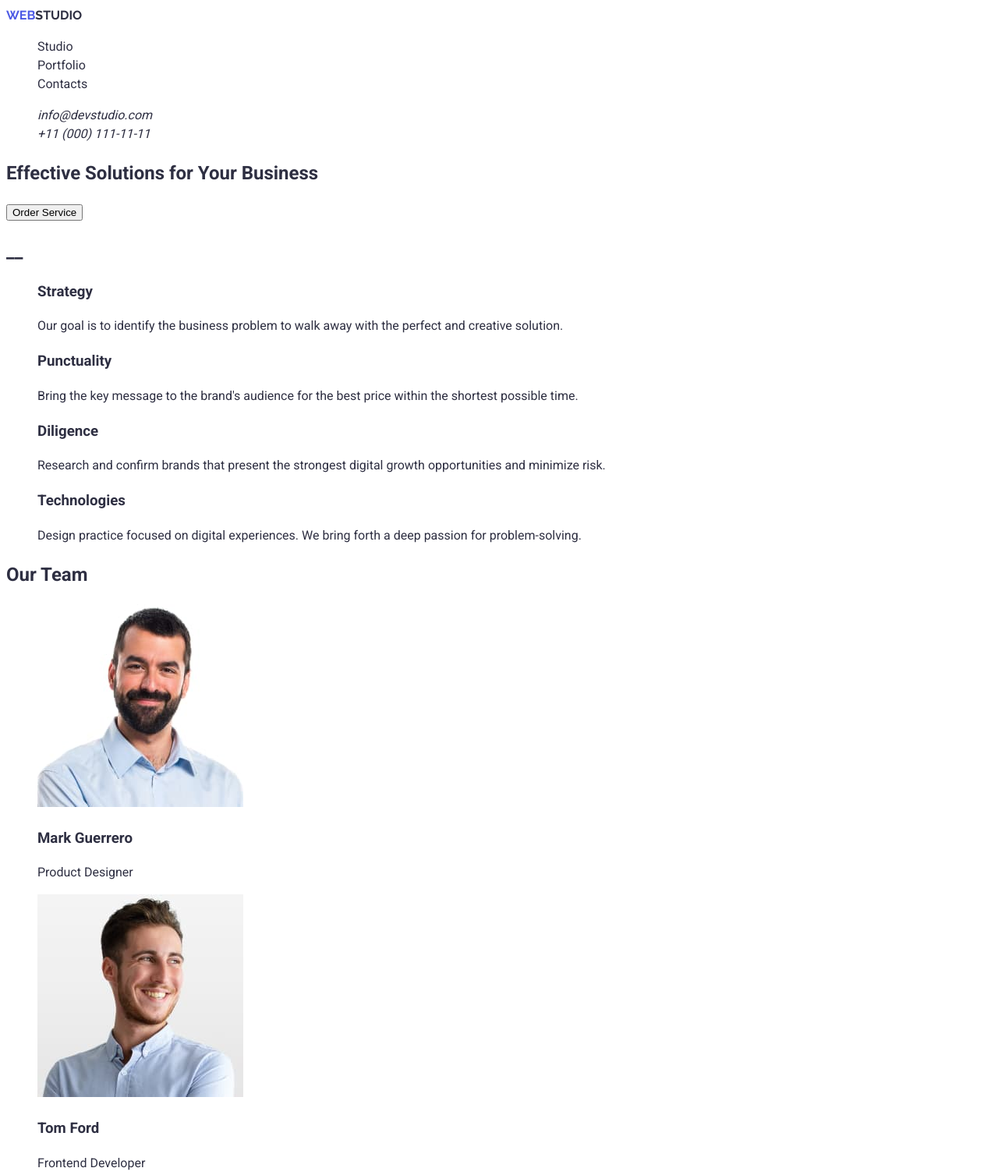
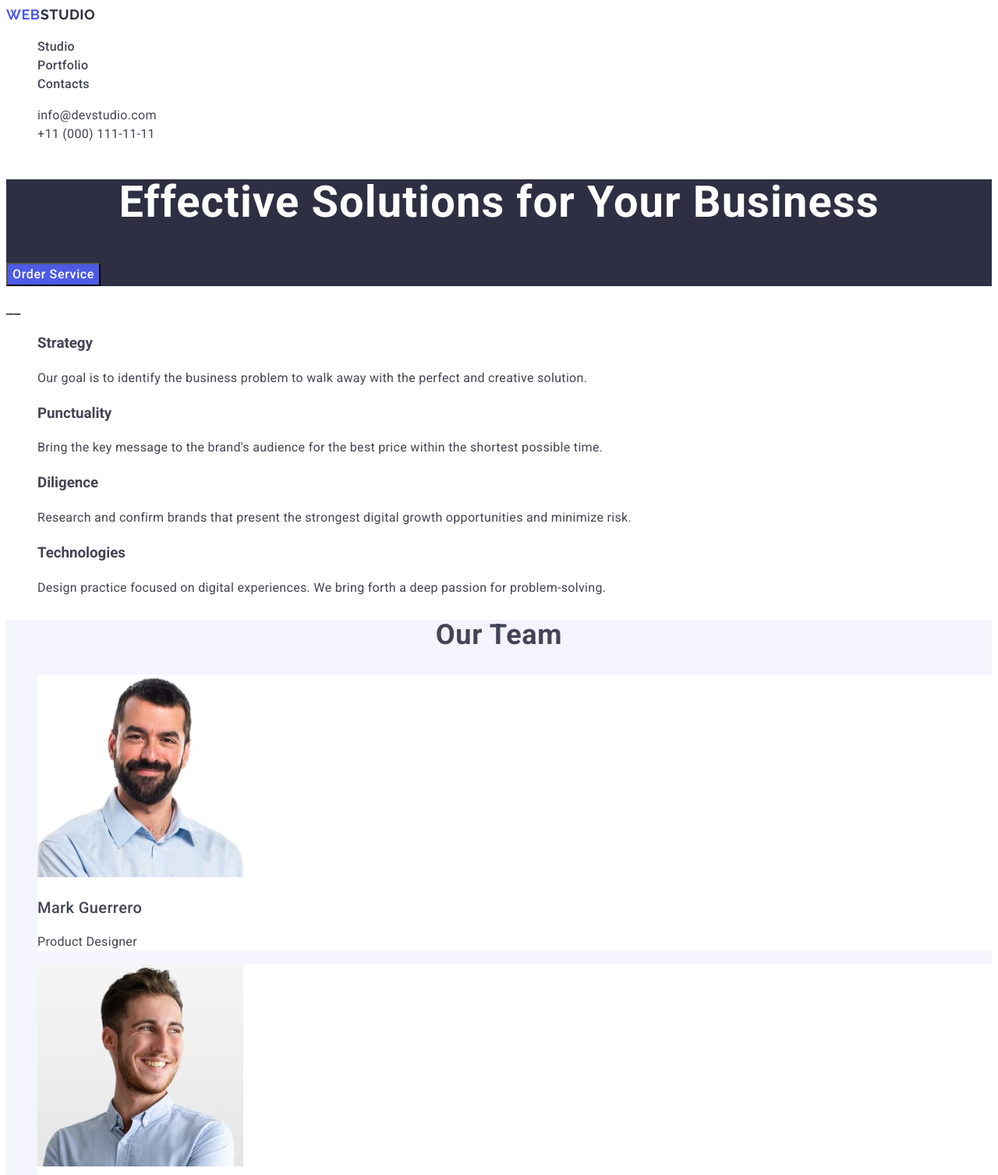
Before and after one commit to YorkAlucard/goit-markup-hw-02, a plain HTML site: page index.html in a window 1280 px wide. Shown: the top 1507 px of the page at 78% size. Drawn offline with Linux system fonts and the light colour scheme.

Commit message:
save hw2

```diff
--- a/css/style.css
+++ b/css/style.css
@@ -2,7 +2,8 @@ body {
   font-family: 'Roboto', sans-serif;
   font-weight: 400;
   font-style: normal;
-  color: #2e2f42;
+  color: #434455;
+  background-color: #ffffff;
   line-height: 1.5;
 }
 
@@ -22,6 +23,10 @@ li {
   font-style: normal;
   text-transform: uppercase;
   color: #4d5ae5;
+  font-weight: 700;
+  font-size: 18px;
+  line-height: 1.17;
+  letter-spacing: 0.03em;
 }
 
 .header-logo-studio {
@@ -39,3 +44,116 @@ li {
 .footer-logo-studio {
   color: #f4f4fd;
 }
+
+.header-menu-link {
+  font-weight: 500;
+  letter-spacing: 0.02em;
+}
+
+.header-menu-link:hover,
+.header-menu-link:active {
+  color: #404bbf;
+}
+
+.contacts {
+  font-style: normal;
+}
+
+.contacts-link {
+  letter-spacing: 0.02em;
+  color: #434455;
+}
+
+.contacts-link:hover,
+.contacts-link:focus {
+  color: #404bbf;
+}
+
+.head-site {
+  background-color: #2e2f42;
+}
+.page-title {
+  font-size: 56px;
+  line-height: 1.07;
+  text-align: center;
+  letter-spacing: 0.02em;
+  color: #ffffff;
+}
+.header-button {
+  background-color: #4d5ae5;
+  font-family: 'roboto', sans-serif;
+  font-weight: 500;
+  font-size: 16px;
+  line-height: 1.5;
+  letter-spacing: 0.04em;
+  color: #ffffff;
+  cursor: pointer;
+}
+
+.header-button:hover,
+.header-button:focus {
+  background-color: #404bbf;
+}
+
+.strategy-title {
+  font-weight: 500;
+  font-size: 20px;
+  line-height: 1.2;
+  letter-spacing: 0.02em;
+}
+
+.strategy-list-text {
+  letter-spacing: 0.02em;
+  color: #434455;
+}
+
+.team {
+  background-color: #f4f4fd;
+}
+
+.team-title {
+  font-size: 36px;
+  line-height: 1.11;
+  text-align: center;
+  letter-spacing: 0.02em;
+  text-transform: capitalize;
+}
+
+.team-list-item {
+  background-color: #ffffff;
+}
+
+.team-list-title {
+  font-weight: 500;
+  font-size: 20px;
+  line-height: 1.2;
+  letter-spacing: 0.02em;
+}
+
+.team-list-text {
+  letter-spacing: 0.02em;
+  color: #434455;
+}
+
+.portfolio-title {
+  font-size: 36px;
+  line-height: 1.11;
+  text-align: center;
+  letter-spacing: 0.02em;
+  text-transform: capitalize;
+}
+
+.portfolio-list-title {
+  font-weight: 500;
+  font-size: 20px;
+  line-height: 1.2;
+  letter-spacing: 0.02em;
+  color: #2e2f42;
+}
+
+.team-list-text {
+  font-size: 16px;
+  line-height: 1.5;
+  letter-spacing: 0.02em;
+  color: #434455;
+}
--- a/index.html
+++ b/index.html
@@ -26,13 +26,13 @@
         >
         <ul class="header-menu-list">
           <li class="header-menu-item">
-            <a class="header-menu-link">Studio</a>
+            <a class="header-menu-link" href="./index.html">Studio</a>
           </li>
           <li class="header-menu-item">
-            <a class="header-menu-link">Portfolio</a>
+            <a class="header-menu-link" href="">Portfolio</a>
           </li>
           <li class="header-menu-item">
-            <a class="header-menu-link">Contacts</a>
+            <a class="header-menu-link" href="">Contacts</a>
           </li>
         </ul>
       </nav>
@@ -52,9 +52,9 @@
       </address>
     </header>
     <main>
-      <section>
+      <section class="head-site">
         <h1 class="page-title">Effective Solutions for Your Business</h1>
-        <button type="button" style="header-button">Order Service</button>
+        <button type="button" class="header-button">Order Service</button>
       </section>
 
       <!--Our strategy-->
@@ -142,8 +142,7 @@
         <h2 class="portfolio-title">Our Portfolio</h2>
         <ul class="portfolio-list">
           <li class="portfolio-list-item">
-            <a class="portfolio-list-link" href=""
-              ><img
+            <img
               class="portfolio-list-photo"
               src="./images/banking-app.jpg"
               alt="banking-app-pict"
@@ -151,12 +150,10 @@
               height="360"
             />
             <h3 class="portfolio-list-title">Banking App</h3>
-              <p>App</p></a
-            >
+            <p class="team-list-text">App</p>
           </li>
           <li class="portfolio-list-item">
-            <a class="portfolio-list-link" href=""
-              ><img
+            <img
               class="portfolio-list-photo"
               src="./images/cashless-payment.jpg"
               alt="cashless-payment-pict"
@@ -164,12 +161,10 @@
               height="360"
             />
             <h3 class="portfolio-list-title">Cashless Payment</h3>
-              <p>Marketing</p></a
-            >
+            <p class="team-list-text">Marketing</p>
           </li>
           <li class="portfolio-list-item">
-            <a class="portfolio-list-link" href=""
-              ><img
+            <img
               class="portfolio-list-photo"
               src="./images/meditation-app.jpg"
               alt="meditation-app-pict"
@@ -177,14 +172,12 @@
               height="360"
             />
             <h3 class="portfolio-list-title">Meditation App</h3>
-              <p>App</p></a
-            >
+            <p class="team-list-text">App</p>
           </li>
         </ul>
         <ul class="portfolio-list">
           <li class="portfolio-list-item">
-            <a class="portfolio-list-link" href=""
-              ><img
+            <img
               class="portfolio-list-photo"
               src="./images/taxi-service.jpg"
               alt="taxi-service-pict"
@@ -192,12 +185,10 @@
               height="360"
             />
             <h3 class="portfolio-list-title">Taxi Service</h3>
-              <p>Marketing</p></a
-            >
+            <p class="team-list-text">Marketing</p>
           </li>
           <li class="portfolio-list-item">
-            <a class="portfolio-list-link" href=""
-              ><img
+            <img
               class="portfolio-list-photo"
               src="./images/screen-ilustrations.jpg"
               alt="screen-ilustrations-pict"
@@ -205,12 +196,10 @@
               height="360"
             />
             <h3 class="portfolio-list-title">Screen Illustrations</h3>
-              <p>Design</p></a
-            >
+            <p class="team-list-text">Design</p>
           </li>
           <li class="portfolio-list-item">
-            <a class="portfolio-list-link" href=""
-              ><img
+            <img
               class="portfolio-list-photo"
               src="./images/online-courses.jpg"
               alt="online-courses-pict"
@@ -218,8 +207,7 @@
               height="360"
             />
             <h3 class="portfolio-list-title">Online Courses</h3>
-              <p>Marketing</p></a
-            >
+            <p class="team-list-text">Marketing</p>
           </li>
         </ul>
       </section>
```
Lines whose indentation alone changed are shown as unchanged.
